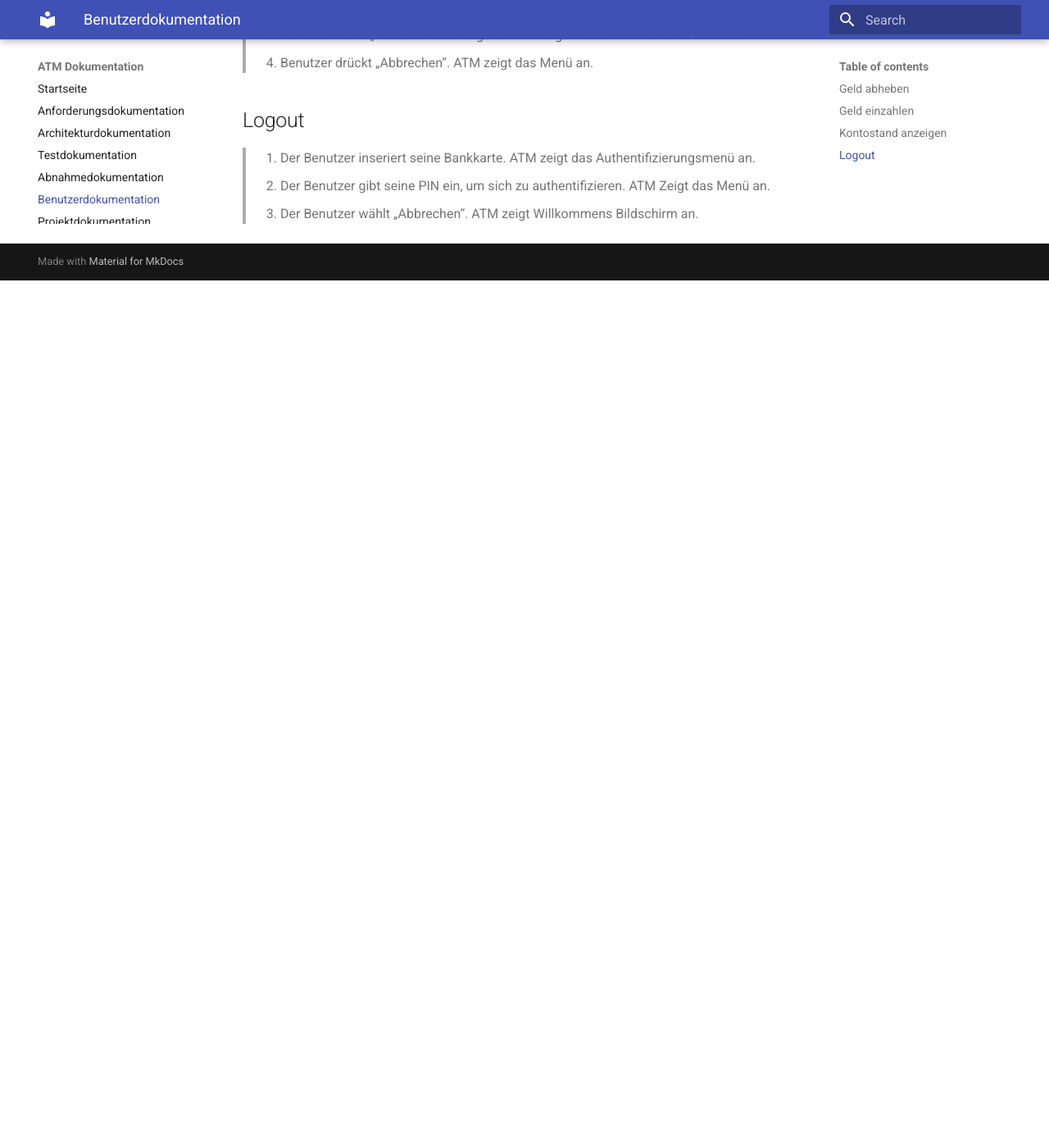
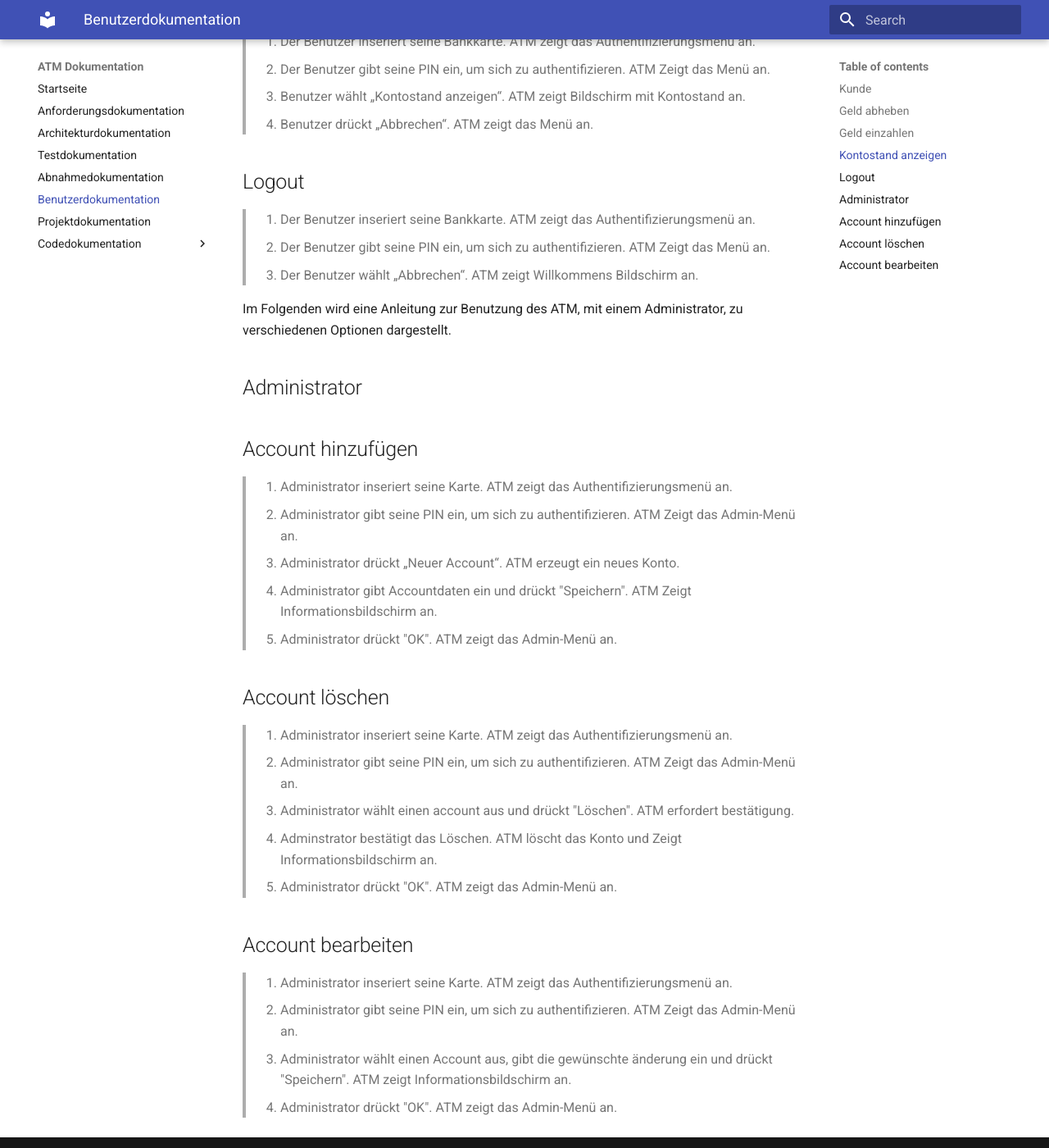
Before and after one commit to Halfpipe-SD/ATM, an MkDocs documentation site: the page built from docs/docs/user-docs.md, in a window 1280 px wide and 1400 px high, scrolled down 1115 px. Shown: the whole window at 82% size. Built offline with MkDocs 1.6.1 and Material for MkDocs 9.7.7, drawn with Linux system fonts in a browser that asks for light colours; before the commit the page ends 1457 px from its top, so only the background shows below that; some of the changed text lies outside the part shown.

Commit message:
#5 added adminview to user-docs

```diff
--- a/docs/docs/user-docs.md
+++ b/docs/docs/user-docs.md
@@ -1,7 +1,7 @@
 # Benutzerdokumentation
 
-Im Folgenden wird eine Anleitung zur Benutzung des ATM zu verschiedenen Optionen dargestellt.
-
+Im Folgenden wird eine Anleitung zur Benutzung des ATM, mit einem Kunden, zu verschiedenen Optionen dargestellt.
+## Kunde
 ## Geld abheben
 
 > 1. Der Benutzer inseriert seine Bankkarte. ATM zeigt das Authentifizierungsmenü an.
@@ -35,3 +35,30 @@ Im Folgenden wird eine Anleitung zur Benutzung des ATM zu verschiedenen Optionen
 > 1. Der Benutzer inseriert seine Bankkarte. ATM zeigt das Authentifizierungsmenü an.
 > 2. Der Benutzer gibt seine PIN ein, um sich zu authentifizieren. ATM Zeigt das Menü an.
 > 3. Der Benutzer wählt „Abbrechen“. ATM zeigt Willkommens Bildschirm an.
+
+
+Im Folgenden wird eine Anleitung zur Benutzung des ATM, mit einem Administrator, zu verschiedenen Optionen dargestellt.
+## Administrator
+
+## Account hinzufügen
+
+> 1. Administrator inseriert seine Karte. ATM zeigt das Authentifizierungsmenü an.
+> 2. Administrator gibt seine PIN ein, um sich zu authentifizieren. ATM Zeigt das Admin-Menü an.
+> 3. Administrator drückt „Neuer Account“. ATM erzeugt ein neues Konto.
+> 4. Administrator gibt Accountdaten ein und drückt "Speichern". ATM Zeigt Informationsbildschirm an.
+> 5. Administrator drückt "OK". ATM zeigt das Admin-Menü an.
+
+## Account löschen
+
+> 1. Administrator inseriert seine Karte. ATM zeigt das Authentifizierungsmenü an.
+> 2. Administrator gibt seine PIN ein, um sich zu authentifizieren. ATM Zeigt das Admin-Menü an.
+> 3. Administrator wählt einen account aus und drückt "Löschen". ATM erfordert bestätigung.
+> 4. Adminstrator bestätigt das Löschen. ATM löscht das Konto und Zeigt Informationsbildschirm an.
+> 5. Administrator drückt "OK". ATM zeigt das Admin-Menü an.
+
+## Account bearbeiten
+
+> 1. Administrator inseriert seine Karte. ATM zeigt das Authentifizierungsmenü an.
+> 2. Administrator gibt seine PIN ein, um sich zu authentifizieren. ATM Zeigt das Admin-Menü an.
+> 3. Administrator wählt einen Account aus, gibt die gewünschte änderung ein und drückt "Speichern". ATM zeigt Informationsbildschirm an.
+> 3. Administrator drückt "OK". ATM zeigt das Admin-Menü an.
```
